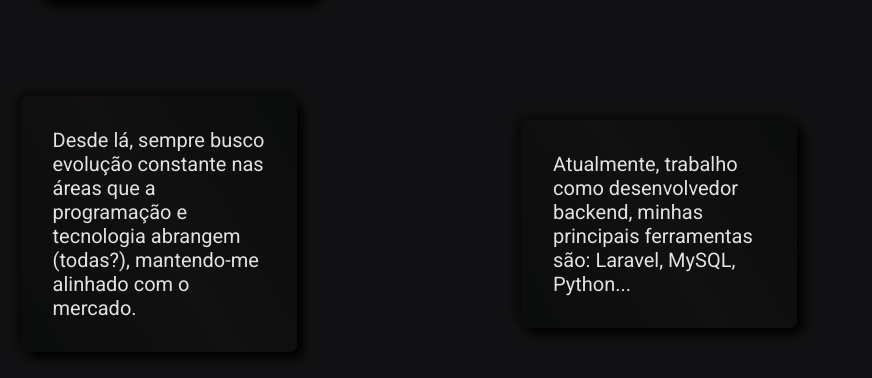
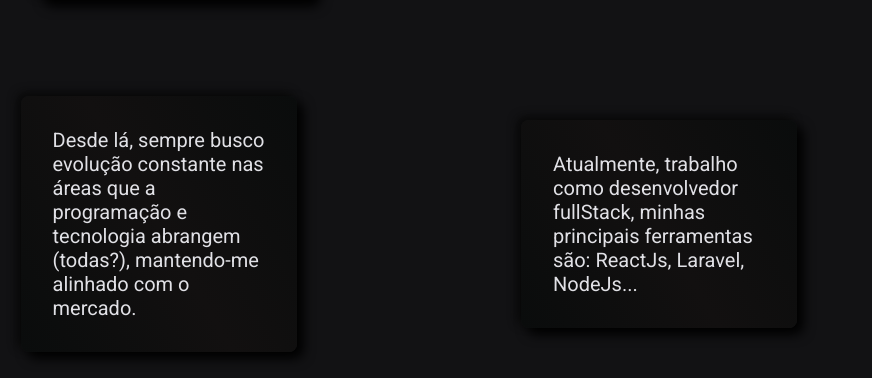
Before and after one commit to NatanRei/portifolio, a React (Vite) app: page / in a window 1280 px wide. Shown: the part 1375-1753 px from the top of the page, without its empty margins (231-1103 px from the left). Built offline with nearby package versions, Linux system fonts and the light colour scheme; a web font is replaced by a local one.

Commit message:
feat: updates in About content

```diff
--- a/src/pages/LandingPage/components/About/About.tsx
+++ b/src/pages/LandingPage/components/About/About.tsx
@@ -1,8 +1,8 @@
+import { formatDistanceToNow } from 'date-fns';
+import ptBR from 'date-fns/locale/pt-BR';
+import { Paragraph } from "../../../Home.styles";
 import { AboutContainer, BoxContainer, BoxTitleContainer } from "./About.styles";
-import {formatDistanceToNow} from 'date-fns'
-import ptBR from 'date-fns/locale/pt-BR';
 import { Counter } from "./components/Counter";
-import { Paragraph } from "../../../Home.styles";
 
 export function About() {
     const initOfNatanProgramingCarrer = new Date("2020-09-01");
@@ -29,7 +29,7 @@ export function About() {
                 Desde lá, sempre busco evolução constante nas áreas que a programação e tecnologia abrangem (todas?), mantendo-me alinhado com o mercado.
             </Paragraph>
             <Paragraph>
-                Atualmente, trabalho como desenvolvedor backend, minhas principais ferramentas são: Laravel, MySQL, Python...
+                Atualmente, trabalho como desenvolvedor fullStack, minhas principais ferramentas são: ReactJs, Laravel, NodeJs...
             </Paragraph>
             </BoxContainer>
             <BoxTitleContainer>
```
